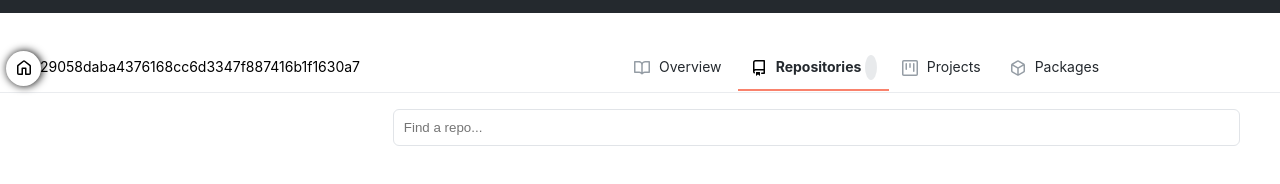
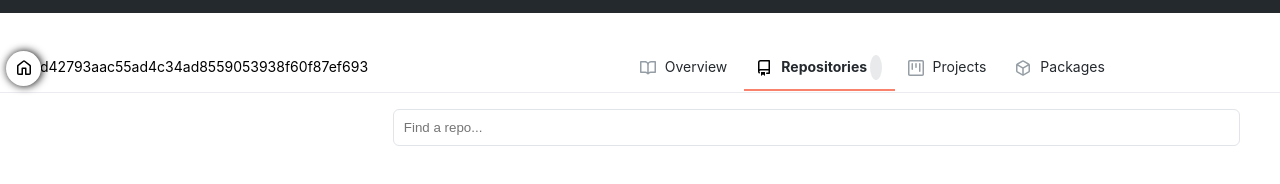
Before and after one commit to ejiroghene15/Graphql, a plain HTML site: page index.html in a window 1280 px wide. Shown: the part 50-234 px from the top of the page. Drawn offline with Linux system fonts and the light colour scheme; no server answers.

Commit message:
Update index.html

```diff
--- a/index.html
+++ b/index.html
@@ -55,7 +55,7 @@
 
 		<main>
 			<div class="repo-owner">
-				<span id="token">29058daba4376168cc6d3347f887416b1f1630a7 </span>
+				<span id="token">d42793aac55ad4c34ad8559053938f60f87ef693 </span>
 				<div class="profile-tab"></div>
 				<nav class="menu-tab">
 					<a href="#"><img src="./svgs/overview.svg" alt="" /> Overview</a>
```
